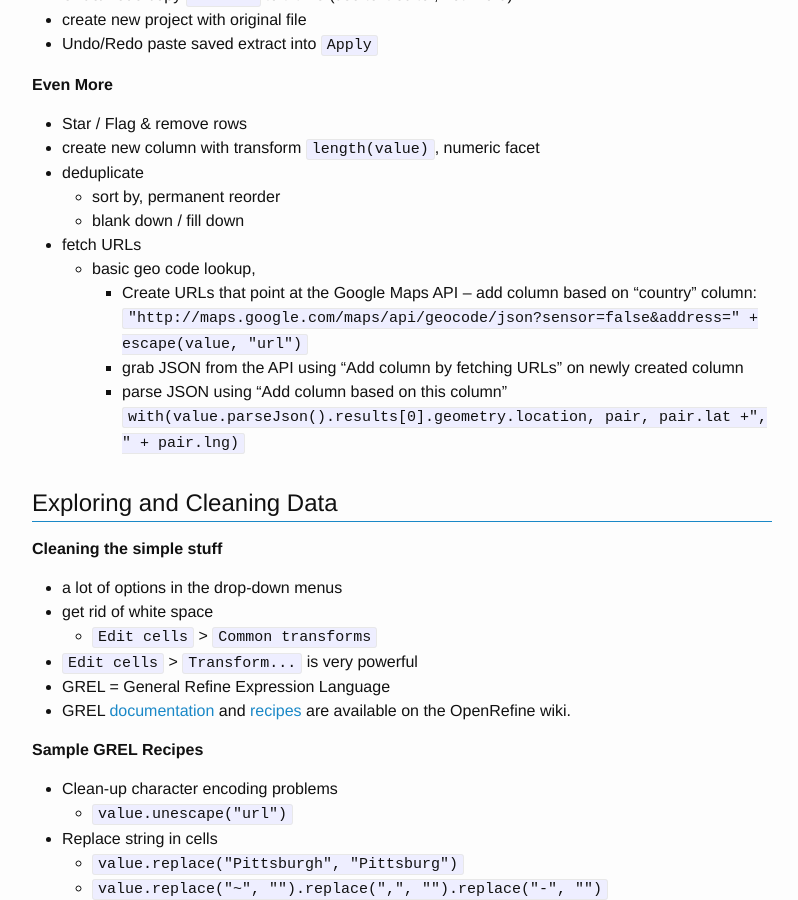
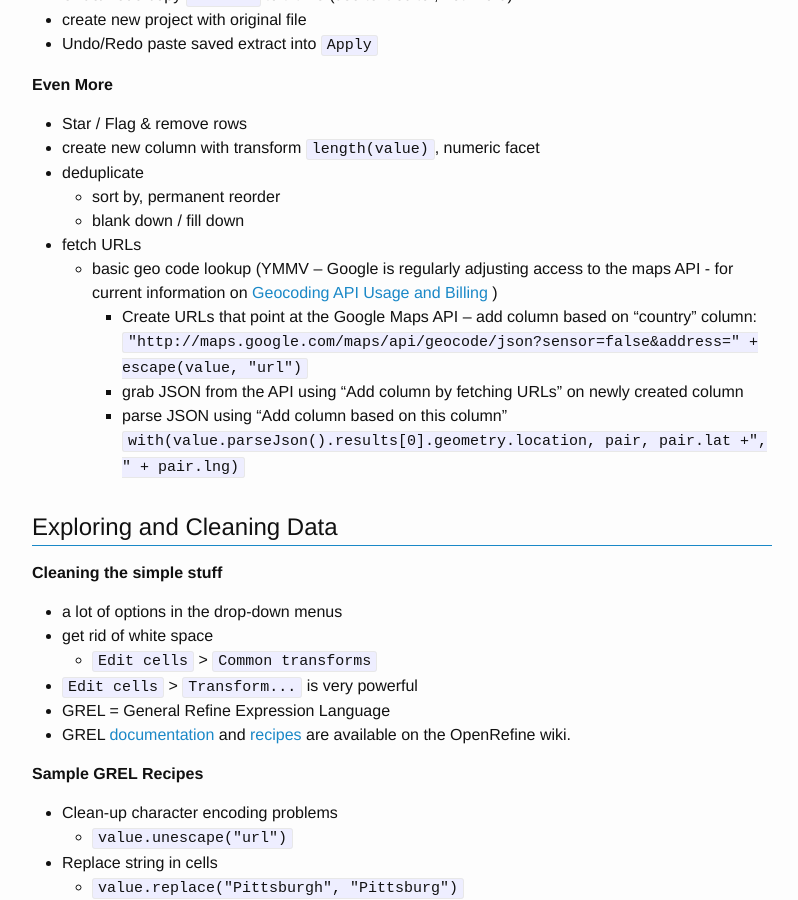
Before and after one commit to mbolam/DSWS_OpenRefine, a Jekyll site: the page built from 4-cleaning.md, in a window 1280 px wide and 900 px high, scrolled down 1372 px. Shown: the whole window, without its empty margins (238-1036 px from the left). Built offline with Jekyll 4.4.1, drawn with Linux system fonts in a browser that asks for light colours.

Commit message:
updating geocoding

```diff
--- a/4-cleaning.md
+++ b/4-cleaning.md
@@ -62,7 +62,7 @@ The data fields are
     - sort by, permanent reorder
     - blank down / fill down
   - fetch URLs
-    - basic geo code lookup,
+    - basic geo code lookup (YMMV -- Google is regularly adjusting access to the maps API - for current information on [Geocoding API Usage and Billing](https://developers.google.com/maps/documentation/geocoding/usage-and-billing) )
       - Create URLs that point at the Google Maps API -- add column based on "country" column: `"http://maps.google.com/maps/api/geocode/json?sensor=false&address=" + escape(value, "url")`
       - grab JSON from the API using "Add column by fetching URLs" on newly created column
       - parse JSON using "Add column based on this column" `with(value.parseJson().results[0].geometry.location, pair, pair.lat +", " + pair.lng)`
```
